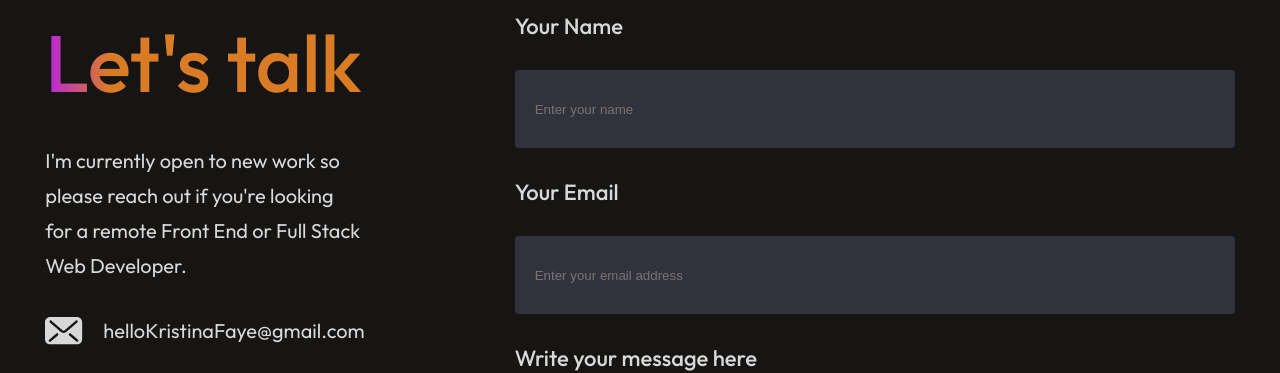
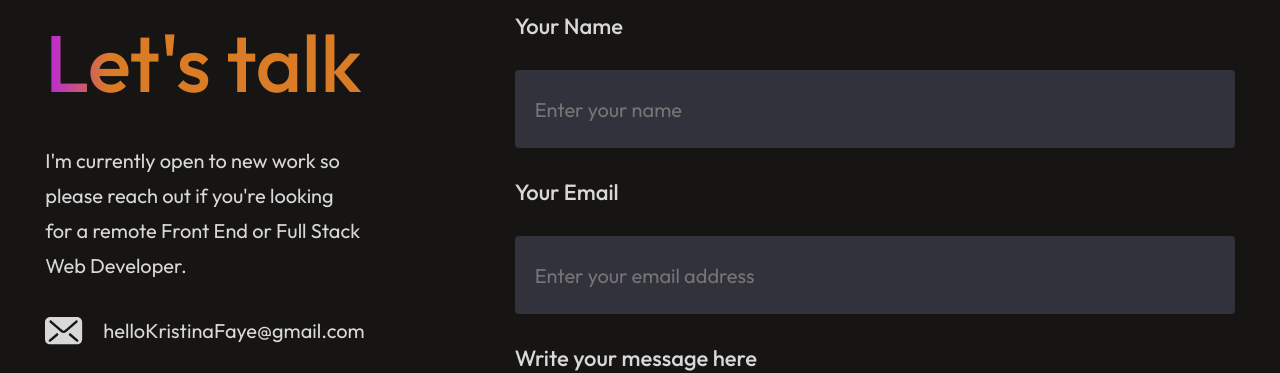
Before and after one commit to hellokristinafaye/portfolio-react, a React (Vite) app: page / in a window 1280 px wide. Shown: the part 3522-3895 px from the top of the page. Built offline with nearby package versions, Linux system fonts and the light colour scheme.

Commit message:
email and name inputs styled

```diff
--- a/src/components/Contact/Contact.css
+++ b/src/components/Contact/Contact.css
@@ -74,4 +74,6 @@
     border-radius: 4px;
     background: var(--dark-grey);
     color: var(--mid-grey);
+    font-family: "outfit", sans-serif;
+    font-size: 20px;
 }
```
